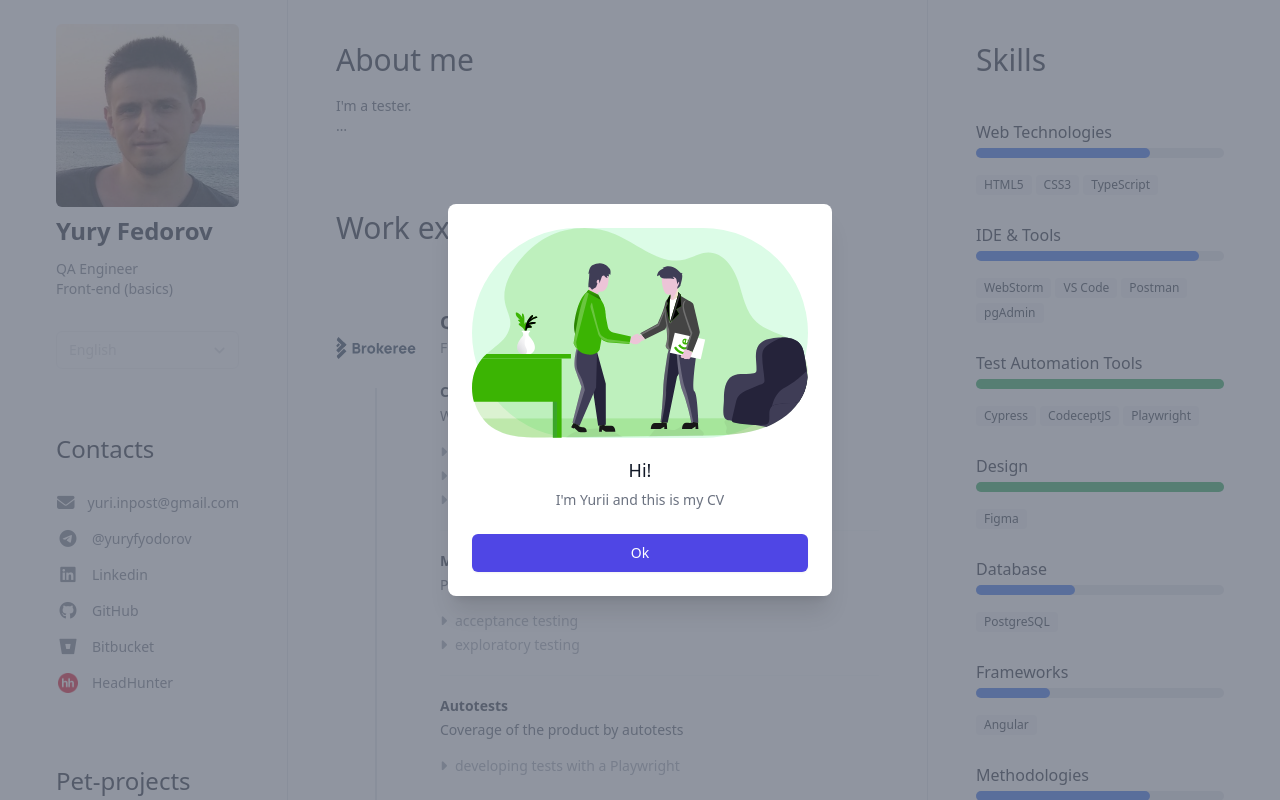
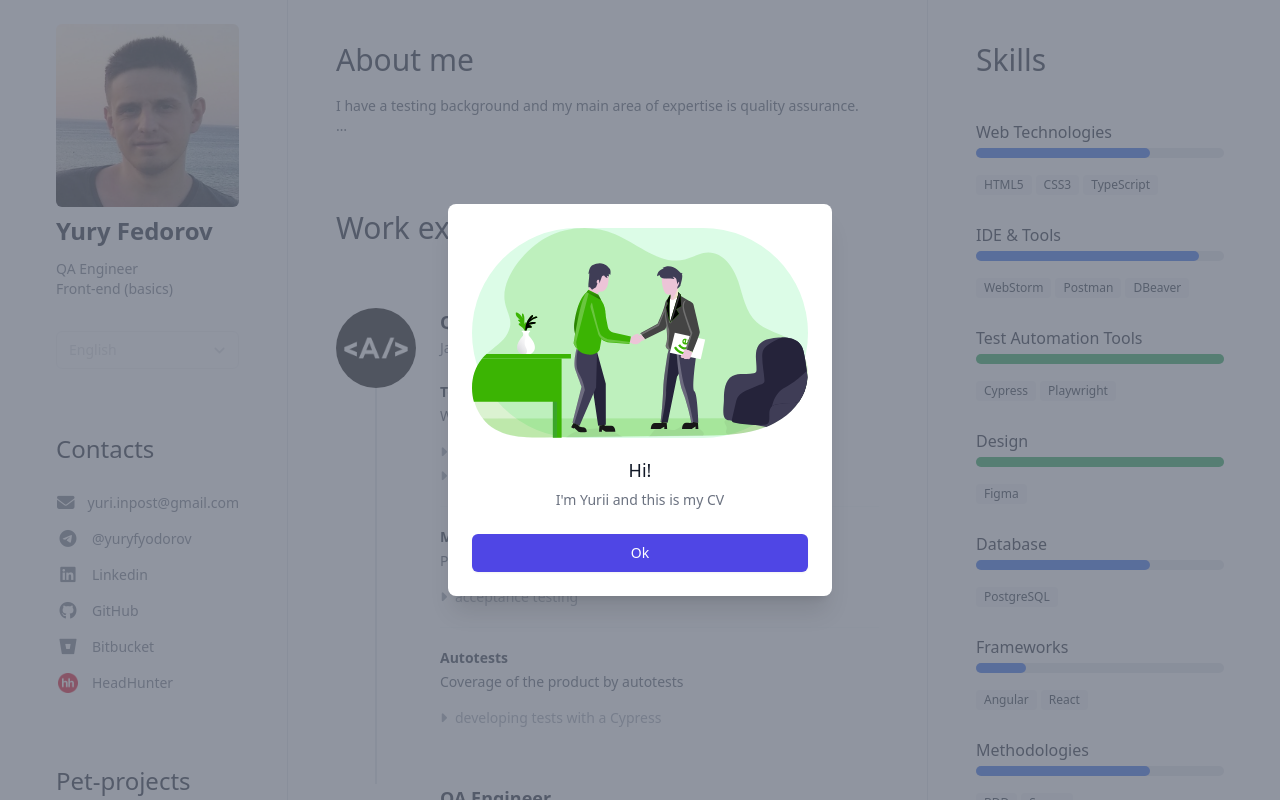
Before and after one commit to yurifyodorov/yurifyodorov.github.io, an Angular app: page / in a window 1280 px wide. Shown: the top 800 px of the page. Built offline with nearby package versions, Linux system fonts and the light colour scheme.

Commit message:
update info

```diff
--- a/src/app/about/summary/summary.component.html
+++ b/src/app/about/summary/summary.component.html
@@ -5,8 +5,23 @@
     </h3>
   </div>
   <div>
-    <p class="mt-1 text-sm text-gray-600 line-clamp-2">I'm a tester.
-      <br><br>My primary area of focus is QA and I have initial experience in Angular application development</p>
+    <p class="mt-1 text-sm text-gray-600 line-clamp-2">
+      I have a testing background and my main area of expertise is quality assurance.
+      <br><br>
+      In addition to my expertise in QA, I have gained initial experience in developing applications using both
+      <a
+        class="text-blue-700 font-medium"
+        href="https://angular-blog-educational.web.app/">
+        Angular
+      </a>
+      and
+      <a
+        class="text-blue-700 font-medium"
+        href="https://yurifedorov-crwn-clothing.netlify.app/">
+        React
+      </a>
+      frameworks.
+    </p>
   </div>
 
 </div>
--- a/src/app/contacts/contacts.component.ts
+++ b/src/app/contacts/contacts.component.ts
@@ -15,7 +15,7 @@ export class ContactsComponent {
     {
       "icon": "fab fa-telegram",
       "value": "@yuryfyodorov",
-      "link": '#'
+      "link": 'https://t.me/yuryfyodorov'
     },
     {
       "icon": "fab fa-linkedin",
--- a/src/app/experience/experience.component.html
+++ b/src/app/experience/experience.component.html
@@ -5,6 +5,57 @@
     </h3>
   </div>
   <ul role="list" class="-mb-8 mt-12">
+    <li>
+      <div class="relative pb-14">
+        <span class="absolute top-5 left-10 -ml-px h-full w-0.5 bg-gray-200" aria-hidden="true"></span>
+        <div class="relative flex items-start space-x-6">
+          <div class="relative">
+            <img
+              class="h-20 w-20 rounded-full flex items-center justify-center bg-white"
+              src="assets/images/logo-avalon.jpg"
+              alt="">
+          </div>
+          <div class="min-w-0 flex-1">
+            <div>
+              <div class="text-sm">
+                <a href="#" class="text-lg font-bold text-gray-900">QA Engineer</a>
+              </div>
+              <p class="mt-0.5 text-sm text-gray-500">
+                January 2023 - until today
+              </p>
+            </div>
+            <div class="mt-2 text-sm text-gray-700">
+              <!-- List -->
+              <div class="flow-root mt-6">
+                <ul role="list" class="-my-5 divide-y divide-gray-50">
+                  <li *ngFor="let work of avalon" class="py-5">
+                    <div class="relative focus-within:ring-2 focus-within:ring-indigo-500">
+                      <h3 class="text-sm font-semibold text-gray-800">
+                        <!-- Extend touch target to entire panel -->
+                        <span class="absolute inset-0" aria-hidden="true"></span>
+                        {{ work.workName }}
+                      </h3>
+                      <p class="mt-1 text-sm text-gray-600 line-clamp-2">{{ work.description }}</p>
+                    </div>
+                    <ul class="space-y-1 mt-4">
+                      <li
+                        *ngFor="let item of work.items"
+                        class="relative flex items-start"
+                      >
+                        <div class="flex text-sm items-center text-gray-400">
+                          <i class="fas fa-caret-right"></i>
+                          <p class="text-gray-400 ml-2">{{ item }}</p>
+                        </div>
+                      </li>
+                    </ul>
+                  </li>
+                </ul>
+              </div>
+            </div>
+          </div>
+        </div>
+      </div>
+    </li>
     <li>
       <div class="relative pb-14">
         <span class="absolute top-5 left-10 -ml-px h-full w-0.5 bg-gray-200" aria-hidden="true"></span>
@@ -21,7 +72,7 @@
                 <a href="#" class="text-lg font-bold text-gray-900">QA Engineer</a>
               </div>
               <p class="mt-0.5 text-sm text-gray-500">
-                February 2022 - until today
+                February 2022 - December 2022
               </p>
             </div>
             <div class="mt-2 text-sm text-gray-700">
--- a/src/app/experience/experience.component.ts
+++ b/src/app/experience/experience.component.ts
@@ -6,6 +6,25 @@ import { Component } from '@angular/core';
   styleUrls: ['./experience.component.scss']
 })
 export class ExperienceComponent {
+  avalon: any[] = [
+    {
+      "workName": "Test documentation",
+      "description": 'Working with TestRail',
+      "items": ['creating test plans', 'described test cases in TestRail']
+    },
+    {
+      "workName": "Manual testing",
+      "description": 'Performed testing of new functionality',
+      "items": ['acceptance testing']
+    },
+    {
+      "workName": "Autotests",
+      "description": 'Coverage of the product by autotests',
+      "items": ['developing tests with a Cypress']
+    }
+  ];
+
+
   brokeree: any[] = [
     {
       "workName": "Create test documentation",
--- a/src/app/skills/skills.component.ts
+++ b/src/app/skills/skills.component.ts
@@ -17,13 +17,13 @@ export class SkillsComponent {
     {
       "title": "IDE & Tools",
       "level": 90,
-      "items": ['WebStorm', 'VS Code', 'Postman', 'pgAdmin'],
+      "items": ['WebStorm', 'Postman', 'DBeaver'],
       "pro": false
     },
     {
       "title": "Test Automation Tools",
       "level": 100,
-      "items": ['Cypress', 'CodeceptJS', 'Playwright'],
+      "items": ['Cypress', 'Playwright'],
       "pro": true
     },
     {
@@ -34,14 +34,14 @@ export class SkillsComponent {
     },
     {
       "title": "Database",
-      "level": 40,
+      "level": 70,
       "items": ['PostgreSQL'],
       "pro": false
     },
     {
       "title": "Frameworks",
-      "level": 30,
-      "items": ['Angular'],
+      "level": 20,
+      "items": ['Angular', 'React'],
       "pro": false
     },
     {
@@ -74,7 +74,7 @@ export class SkillsComponent {
     {
       "title": "Speaking",
       "note": "little practice",
-      "level": 20,
+      "level": 40,
       "pro": false
     },
   ];
```
Also changed, not shown: src/assets/images/logo-avalon.jpg (added), 4 other files (tests, documents, lock files or other folders).
